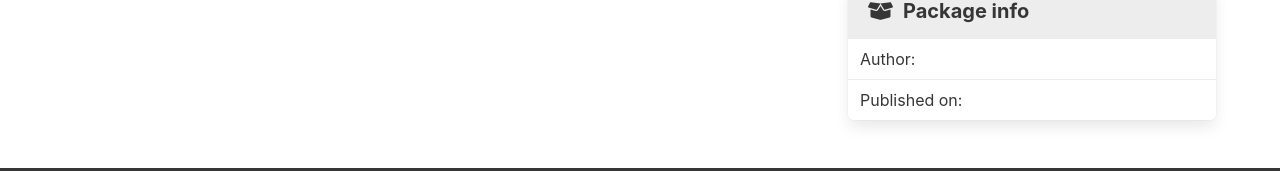
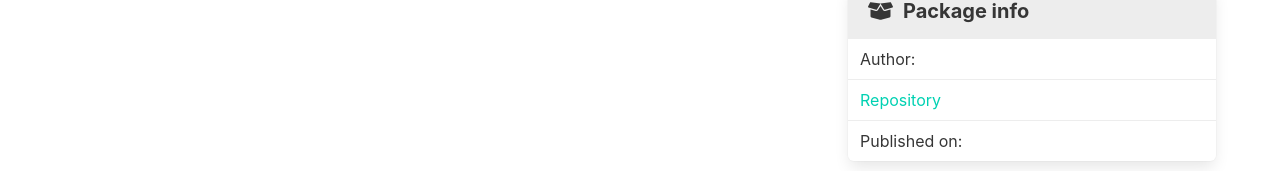
Before and after one commit to nestdotland/nest.land, a Vue app in the folder web/: page /package/1 in a window 1280 px wide. Shown: the part 474-645 px from the top of the page. Built offline with nearby package versions, Linux system fonts and the light colour scheme; no server answers; what vue-lodash, vue-recaptcha-v3 would draw is missing.

Commit message:
feat(web): Added optional repository field to frontend
Co-Authored-By: Oganexon <oganexon@users.noreply.github.com>

```diff
--- a/web/src/components/package/PackageDetail.vue
+++ b/web/src/components/package/PackageDetail.vue
@@ -67,6 +67,7 @@
                   <font-awesome-icon class="icon-margin-right" :icon="['fas', 'box-open']" />Package info
                 </p>
                 <div class="panel-block">Author: {{ packageInfo.owner }}</div>
+                <div v-if="packageInfo.repository !== ''" class="panel-block"><a :href="packageInfo.repository" class="has-text-primary">Repository</a></div>
                 <div class="panel-block">Published on: {{ packageInfo.createdAt | formatDate }}</div>
               </nav>
             </div>
```
